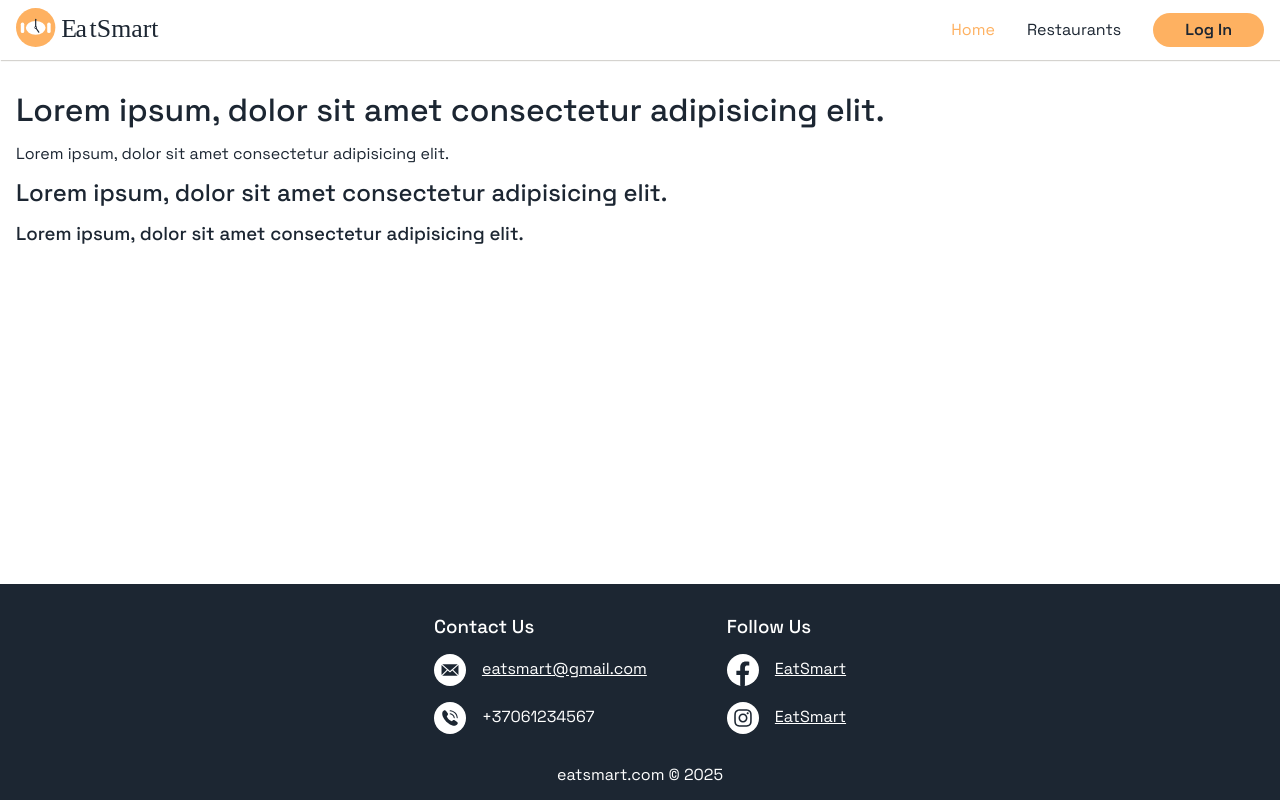
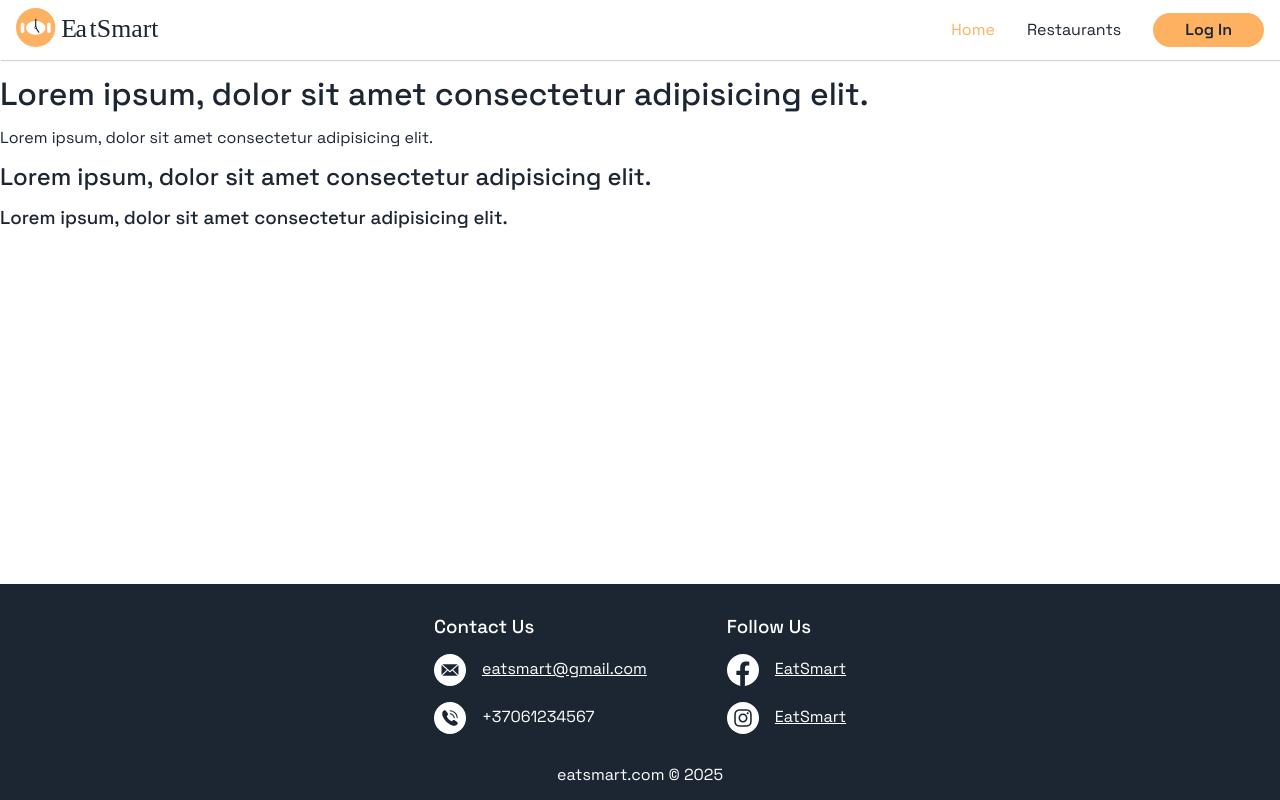
Before and after one commit to vaivanor/eat-smart-frontend, a React (Vite) app: page / in a window 1280 px wide. Built offline with nearby package versions, Linux system fonts and the light colour scheme.

Commit message:
fix(components): delete padding from page wrapper

```diff
--- a/src/components/PageWrapper/PageWrapper.module.css
+++ b/src/components/PageWrapper/PageWrapper.module.css
@@ -6,5 +6,4 @@
 
 .mainContainer {
   flex: 1;
-  padding: 1rem;
 }/*# sourceMappingURL=PageWrapper.module.css.map */
--- a/src/components/PageWrapper/PageWrapper.module.scss
+++ b/src/components/PageWrapper/PageWrapper.module.scss
@@ -8,5 +8,4 @@
 
 .mainContainer {
   flex: 1;
-  padding: $padding-base;
 }
```
Also changed, not shown: 1 other file (tests, documents, lock files or other folders).
